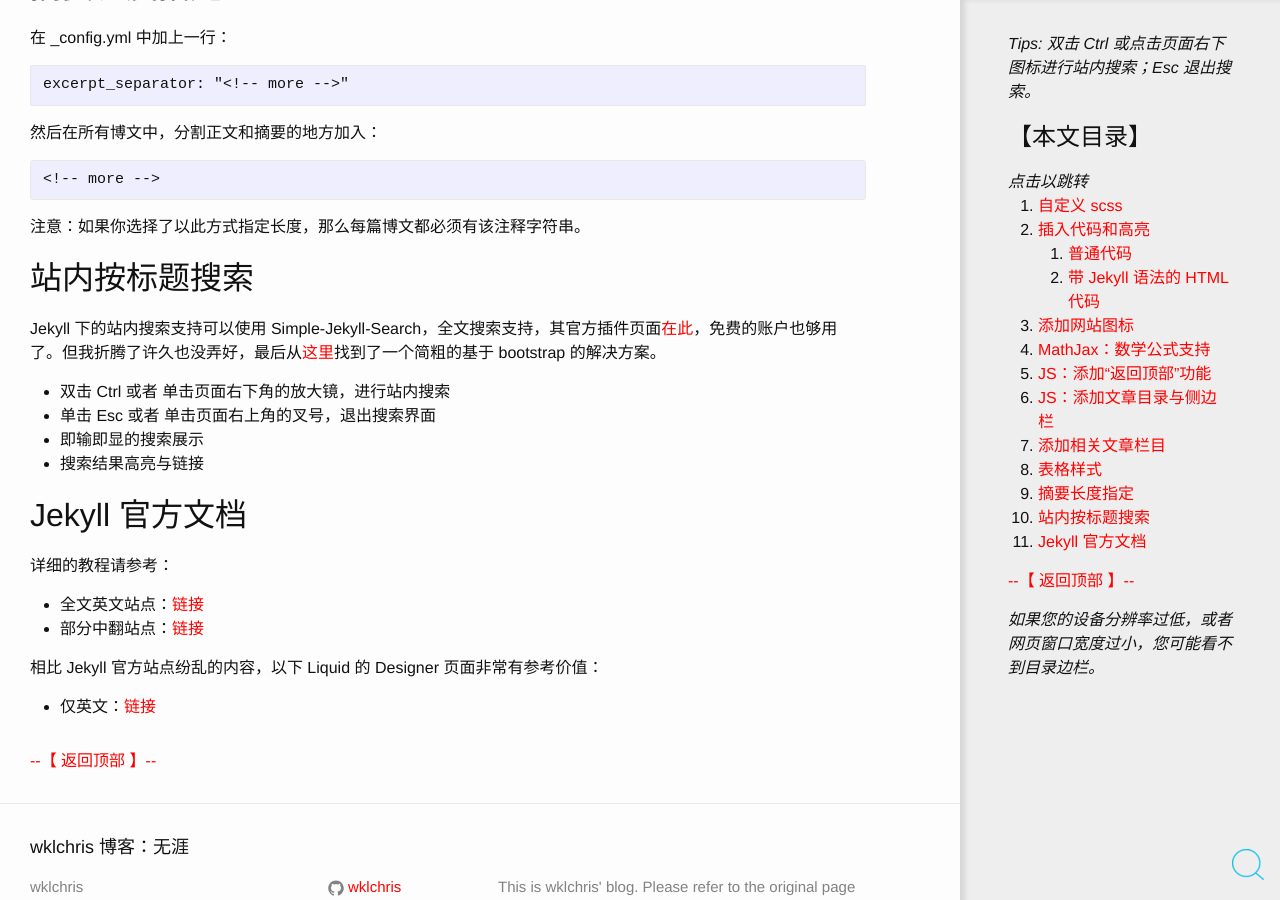
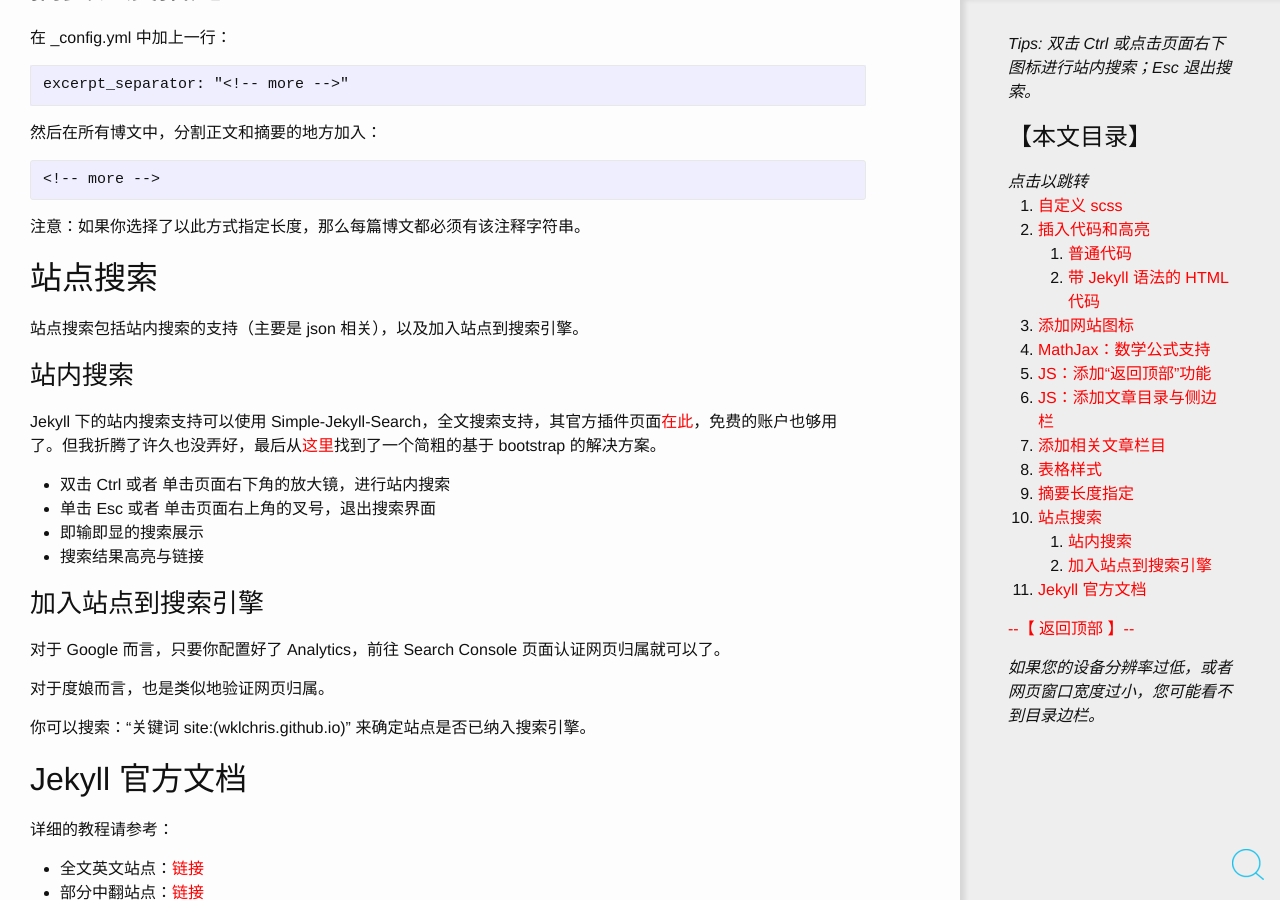
Before and after one commit to wklchris/wklchris.github.io, a Jekyll site: the page built from _posts/2017-01-08-Advanced-blog-skills.md, in a window 1280 px wide and 900 px high, scrolled down 5318 px. Built offline with Jekyll 4.4.1, drawn with Linux system fonts in a browser that asks for light colours; formulas are drawn with MathJax 3; comment, search, counter and statistics services are not loaded.

Commit message:
Add baidu search support.

```diff
--- a/_layouts/head.html
+++ b/_layouts/head.html
@@ -2,6 +2,9 @@
   <meta charset="utf-8">
   <meta http-equiv="X-UA-Compatible" content="IE=edge">
   <meta name="viewport" content="width=device-width, initial-scale=1">
+
+  <!-- Baidu-search-support -->
+  <meta name="baidu-site-verification" content="0xLS4TbgNi" />
 
   <title>{% if page.title %}{{ page.title | escape }}{% else %}{{ site.title | escape }}{% endif %}</title>
   <meta name="description" content="{{ page.excerpt | default: site.description | strip_html | normalize_whitespace | truncate: 160 | escape }}">
--- a/_posts/2017-01-08-Advanced-blog-skills.md
+++ b/_posts/2017-01-08-Advanced-blog-skills.md
@@ -232,7 +232,11 @@
 
 注意：如果你选择了以此方式指定长度，那么每篇博文都必须有该注释字符串。
 
-## 站内按标题搜索
+## 站点搜索
+
+站点搜索包括站内搜索的支持（主要是 json 相关），以及加入站点到搜索引擎。
+
+### 站内搜索
 
 Jekyll 下的站内搜索支持可以使用 Simple-Jekyll-Search，全文搜索支持，其官方插件页面[在此](https://github.com/christian-fei/Simple-Jekyll-Search)，免费的账户也够用了。但我折腾了许久也没弄好，最后从[这里](https://github.com/androiddevelop/jekyll-search)找到了一个简粗的基于 bootstrap 的解决方案。
 
@@ -240,6 +244,14 @@
 - 单击 Esc 或者 单击页面右上角的叉号，退出搜索界面
 - 即输即显的搜索展示
 - 搜索结果高亮与链接
+
+### 加入站点到搜索引擎
+
+对于 Google 而言，只要你配置好了 Analytics，前往 Search Console 页面认证网页归属就可以了。
+
+对于度娘而言，也是类似地验证网页归属。
+
+你可以搜索：“关键词 site:(wklchris.github.io)” 来确定站点是否已纳入搜索引擎。
 
 ## Jekyll 官方文档
 
```
